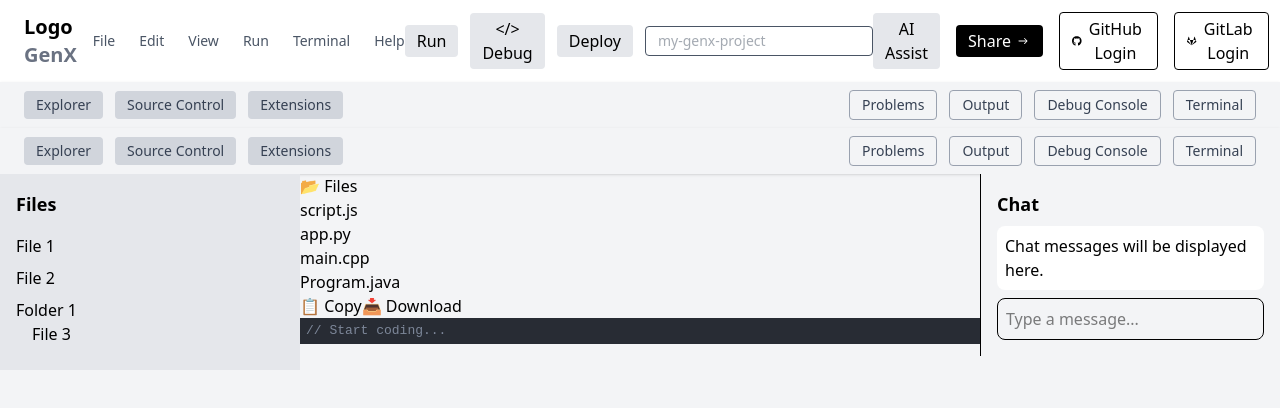
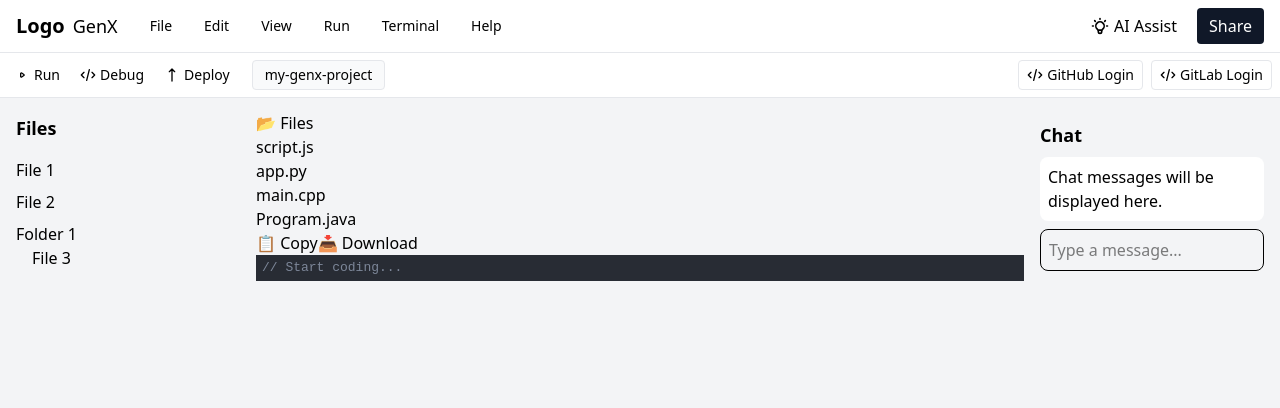
Before and after one commit to MadhavArora1213/GenX-Frontend, a React (Vite) app: page /auth/gitlab/signout in a window 1280 px wide. Shown: the top 408 px of the page. Built offline with nearby package versions, Linux system fonts and the light colour scheme.

Commit message:
Update the navbar and secndary navbar design

```diff
--- a/src/Components/EditorWindow.jsx
+++ b/src/Components/EditorWindow.jsx
@@ -1,48 +1,34 @@
-import React, { useState } from "react";
-import { Resizable } from "re-resizable";
-import CodeEditor from "../Code_Editor/CodeEditor";
+import React from "react";
 import Navbar from "./Navbar";
 import SecondaryNavbar from "./SecondaryNavbar";
+import Chat from "./Chat";
 import Sidebar from "./Sidebar";
-import Chat from "./Chat";
+import CodeEditor from "../Code_Editor/CodeEditor";
 
-const EditorWindow = () => {
-  const [sidebarWidth, setSidebarWidth] = useState(300);
-  const [rightPanelWidth, setRightPanelWidth] = useState(300);
-
+function EditorWindow() {
   return (
-    <div className="min-h-screen flex flex-col">
-      <Navbar />
-      <SecondaryNavbar />
-      <div className="flex flex-grow">
-        <Resizable
-          defaultSize={{ width: sidebarWidth, height: "100%" }}
-          minWidth={200}
-          maxWidth={600}
-          onResizeStop={(e, direction, ref, d) => {
-            setSidebarWidth(sidebarWidth + d.width);
-          }}
-          className="bg-gray-200"
-        >
-          <Sidebar />
-        </Resizable>
-        <div className="flex-1 flex flex-col">
-          <CodeEditor />
-        </div>
-        <Resizable
-          defaultSize={{ width: rightPanelWidth, height: "100%" }}
-          minWidth={200}
-          maxWidth={600}
-          onResizeStop={(e, direction, ref, d) => {
-            setRightPanelWidth(rightPanelWidth + d.width);
-          }}
-          className="bg-gray-100 border-l"
-        >
-          <Chat />
-        </Resizable>
+    <>
+      <div className="h-screen w-full">
+        <main>
+          <div className="h-1/5 w-full">
+            <nav> <Navbar/> </nav>
+            <nav> <SecondaryNavbar/> </nav>
+          </div>
+          <div className="h-[80%] w-full flex justify-center items-center">
+            <div className="h-[80%] w-[20%]">
+              <Sidebar/>
+            </div>
+            <div className="h-[80%] w-[60%]">
+             <CodeEditor/>
+            </div>
+            <div className="h-[80%] w-[20%]">
+              <Chat/>
+            </div>
+          </div>
+        </main>
       </div>
-    </div>
+    </>
   );
-};
+}
 
 export default EditorWindow;
--- a/src/Components/Navbar.jsx
+++ b/src/Components/Navbar.jsx
@@ -1,93 +1,62 @@
-import { FaGithub, FaGitlab } from "react-icons/fa";
-import { IoIosArrowRoundForward } from "react-icons/io";
+import React from "react";
 
 const Navbar = () => {
   return (
-    <div className="w-full">
-      {/* Primary Navbar */}
-      <nav className="flex items-center justify-between px-6 py-3 shadow-md bg-white">
-        {/* Left Section - Logo & Menu */}
-        <div className="flex items-center space-x-4">
-          <span className="text-xl font-bold">
-            Logo <span className="text-gray-500">GenX</span>
-          </span>
-          <ul className="hidden md:flex space-x-6 text-gray-600 text-sm">
-            <li className="cursor-pointer hover:text-black">File</li>
-            <li className="cursor-pointer hover:text-black">Edit</li>
-            <li className="cursor-pointer hover:text-black">View</li>
-            <li className="cursor-pointer hover:text-black">Run</li>
-            <li className="cursor-pointer hover:text-black">Terminal</li>
-            <li className="cursor-pointer hover:text-black">Help</li>
-          </ul>
+    <nav className="flex items-center justify-between bg-white border-b border-gray-200 px-4 py-2">
+      <div className="flex items-center space-x-6">
+        {/* Logo */}
+        <div className="flex items-center">
+          <span className="text-xl font-bold">Logo</span>
+          <span className="ml-2 text-lg">GenX</span>
         </div>
 
-        {/* Middle Section - Buttons */}
-        <div className="flex items-center space-x-3">
-          <button className="px-3 py-1 bg-gray-200 rounded hover:bg-gray-300">
+        {/* Navigation Items */}
+        <div className="flex space-x-4">
+          <button className="px-2 py-1 text-sm hover:bg-gray-100 rounded">
+            File
+          </button>
+          <button className="px-2 py-1 text-sm hover:bg-gray-100 rounded">
+            Edit
+          </button>
+          <button className="px-2 py-1 text-sm hover:bg-gray-100 rounded">
+            View
+          </button>
+          <button className="px-2 py-1 text-sm hover:bg-gray-100 rounded">
             Run
           </button>
-          <button className="px-3 py-1 bg-gray-200 rounded hover:bg-gray-300">
-            &lt;/&gt; Debug
+          <button className="px-2 py-1 text-sm hover:bg-gray-100 rounded">
+            Terminal
           </button>
-          <button className="px-3 py-1 bg-gray-200 rounded hover:bg-gray-300">
-            Deploy
-          </button>
-          <input
-            type="text"
-            placeholder="my-genx-project"
-            className="px-3 py-1 border rounded text-gray-600 text-sm"
-          />
-        </div>
-
-        {/* Right Section - AI Assist, Share, and Logins */}
-        <div className="flex items-center space-x-4">
-          <button className="px-3 py-1 bg-gray-200 rounded hover:bg-gray-300">
-            AI Assist
-          </button>
-          <button className="px-3 py-1 bg-black text-white rounded flex items-center">
-            Share <IoIosArrowRoundForward className="ml-1" />
-          </button>
-          <button className="flex items-center space-x-1 px-3 py-1 border rounded">
-            <FaGithub /> <span>GitHub Login</span>
-          </button>
-          <button className="flex items-center space-x-1 px-3 py-1 border rounded">
-            <FaGitlab /> <span>GitLab Login</span>
+          <button className="px-2 py-1 text-sm hover:bg-gray-100 rounded">
+            Help
           </button>
         </div>
-      </nav>
+      </div>
 
-      {/* Secondary Navbar */}
-      <nav className="flex items-center justify-between px-6 py-2 bg-gray-100 shadow-sm text-sm text-gray-700">
-        {/* Left Section */}
-        <div className="flex items-center space-x-3">
-          <button className="px-3 py-1 bg-gray-300 rounded hover:bg-gray-400">
-            Explorer
-          </button>
-          <button className="px-3 py-1 bg-gray-300 rounded hover:bg-gray-400">
-            Source Control
-          </button>
-          <button className="px-3 py-1 bg-gray-300 rounded hover:bg-gray-400">
-            Extensions
-          </button>
-        </div>
-
-        {/* Right Section */}
-        <div className="flex items-center space-x-3">
-          <button className="px-3 py-1 border border-gray-400 rounded hover:bg-gray-300">
-            Problems
-          </button>
-          <button className="px-3 py-1 border border-gray-400 rounded hover:bg-gray-300">
-            Output
-          </button>
-          <button className="px-3 py-1 border border-gray-400 rounded hover:bg-gray-300">
-            Debug Console
-          </button>
-          <button className="px-3 py-1 border border-gray-400 rounded hover:bg-gray-300">
-            Terminal
-          </button>
-        </div>
-      </nav>
-    </div>
+      {/* Right side actions */}
+      <div className="flex items-center space-x-2">
+        <button className="flex items-center space-x-1 px-3 py-1.5 rounded hover:bg-gray-100">
+          <svg
+            className="w-5 h-5"
+            fill="none"
+            stroke="currentColor"
+            viewBox="0 0 24 24"
+            xmlns="http://www.w3.org/2000/svg"
+          >
+            <path
+              strokeLinecap="round"
+              strokeLinejoin="round"
+              strokeWidth="2"
+              d="M9.663 17h4.673M12 3v1m6.364 1.636l-.707.707M21 12h-1M4 12H3m3.343-5.657l-.707-.707m2.828 9.9a5 5 0 117.072 0l-.548.547A3.374 3.374 0 0014 18.469V19a2 2 0 11-4 0v-.531c0-.895-.356-1.754-.988-2.386l-.548-.547z"
+            />
+          </svg>
+          <span>AI Assist</span>
+        </button>
+        <button className="px-3 py-1.5 bg-gray-900 text-white rounded font-medium">
+          Share
+        </button>
+      </div>
+    </nav>
   );
 };
 
--- a/src/Components/SecondaryNavbar.jsx
+++ b/src/Components/SecondaryNavbar.jsx
@@ -2,36 +2,108 @@ import React from "react";
 
 const SecondaryNavbar = () => {
   return (
-    <nav className="flex items-center justify-between px-6 py-2 bg-gray-100 shadow-sm text-sm text-gray-700">
-      {/* Left Section */}
-      <div className="flex items-center space-x-3">
-        <button className="px-3 py-1 bg-gray-300 rounded hover:bg-gray-400">
-          Explorer
+    <div className="flex items-center justify-between bg-white border-b border-gray-200 px-2 py-1.5">
+      <div className="flex items-center space-x-2">
+        {/* Action buttons */}
+        <button className="flex items-center justify-center p-1.5 rounded hover:bg-gray-100">
+          <svg
+            className="w-4 h-4"
+            fill="none"
+            stroke="currentColor"
+            viewBox="0 0 24 24"
+            xmlns="http://www.w3.org/2000/svg"
+          >
+            <path
+              strokeLinecap="round"
+              strokeLinejoin="round"
+              strokeWidth="2"
+              d="M14.752 11.168l-3.197-2.132A1 1 0 0010 9.87v4.263a1 1 0 001.555.832l3.197-2.132a1 1 0 000-1.664z"
+            />
+          </svg>
+          <span className="ml-1 text-sm">Run</span>
         </button>
-        <button className="px-3 py-1 bg-gray-300 rounded hover:bg-gray-400">
-          Source Control
+
+        <button className="flex items-center justify-center p-1.5 rounded hover:bg-gray-100">
+          <svg
+            className="w-4 h-4"
+            fill="none"
+            stroke="currentColor"
+            viewBox="0 0 24 24"
+            xmlns="http://www.w3.org/2000/svg"
+          >
+            <path
+              strokeLinecap="round"
+              strokeLinejoin="round"
+              strokeWidth="2"
+              d="M10 20l4-16m4 4l4 4-4 4M6 16l-4-4 4-4"
+            />
+          </svg>
+          <span className="ml-1 text-sm">Debug</span>
         </button>
-        <button className="px-3 py-1 bg-gray-300 rounded hover:bg-gray-400">
-          Extensions
+
+        <button className="flex items-center justify-center p-1.5 rounded hover:bg-gray-100">
+          <svg
+            className="w-4 h-4"
+            fill="none"
+            stroke="currentColor"
+            viewBox="0 0 24 24"
+            xmlns="http://www.w3.org/2000/svg"
+          >
+            <path
+              strokeLinecap="round"
+              strokeLinejoin="round"
+              strokeWidth="2"
+              d="M8 7l4-4m0 0l4 4m-4-4v18"
+            />
+          </svg>
+          <span className="ml-1 text-sm">Deploy</span>
+        </button>
+
+        {/* Project name */}
+        <div className="ml-2 px-3 py-1 text-sm bg-gray-50 border border-gray-200 rounded">
+          my-genx-project
+        </div>
+      </div>
+
+      {/* Right side actions */}
+      <div className="flex items-center space-x-2">
+        <button className="flex items-center px-2 py-1 text-sm border border-gray-200 rounded hover:bg-gray-50">
+          <svg
+            className="w-4 h-4 mr-1"
+            fill="none"
+            stroke="currentColor"
+            viewBox="0 0 24 24"
+            xmlns="http://www.w3.org/2000/svg"
+          >
+            <path
+              strokeLinecap="round"
+              strokeLinejoin="round"
+              strokeWidth="2"
+              d="M10 20l4-16m4 4l4 4-4 4M6 16l-4-4 4-4"
+            />
+          </svg>
+          GitHub Login
+        </button>
+
+        <button className="flex items-center px-2 py-1 text-sm border border-gray-200 rounded hover:bg-gray-50">
+          <svg
+            className="w-4 h-4 mr-1"
+            fill="none"
+            stroke="currentColor"
+            viewBox="0 0 24 24"
+            xmlns="http://www.w3.org/2000/svg"
+          >
+            <path
+              strokeLinecap="round"
+              strokeLinejoin="round"
+              strokeWidth="2"
+              d="M10 20l4-16m4 4l4 4-4 4M6 16l-4-4 4-4"
+            />
+          </svg>
+          GitLab Login
         </button>
       </div>
-
-      {/* Right Section */}
-      <div className="flex items-center space-x-3">
-        <button className="px-3 py-1 border border-gray-400 rounded hover:bg-gray-300">
-          Problems
-        </button>
-        <button className="px-3 py-1 border border-gray-400 rounded hover:bg-gray-300">
-          Output
-        </button>
-        <button className="px-3 py-1 border border-gray-400 rounded hover:bg-gray-300">
-          Debug Console
-        </button>
-        <button className="px-3 py-1 border border-gray-400 rounded hover:bg-gray-300">
-          Terminal
-        </button>
-      </div>
-    </nav>
+    </div>
   );
 };
 
```
